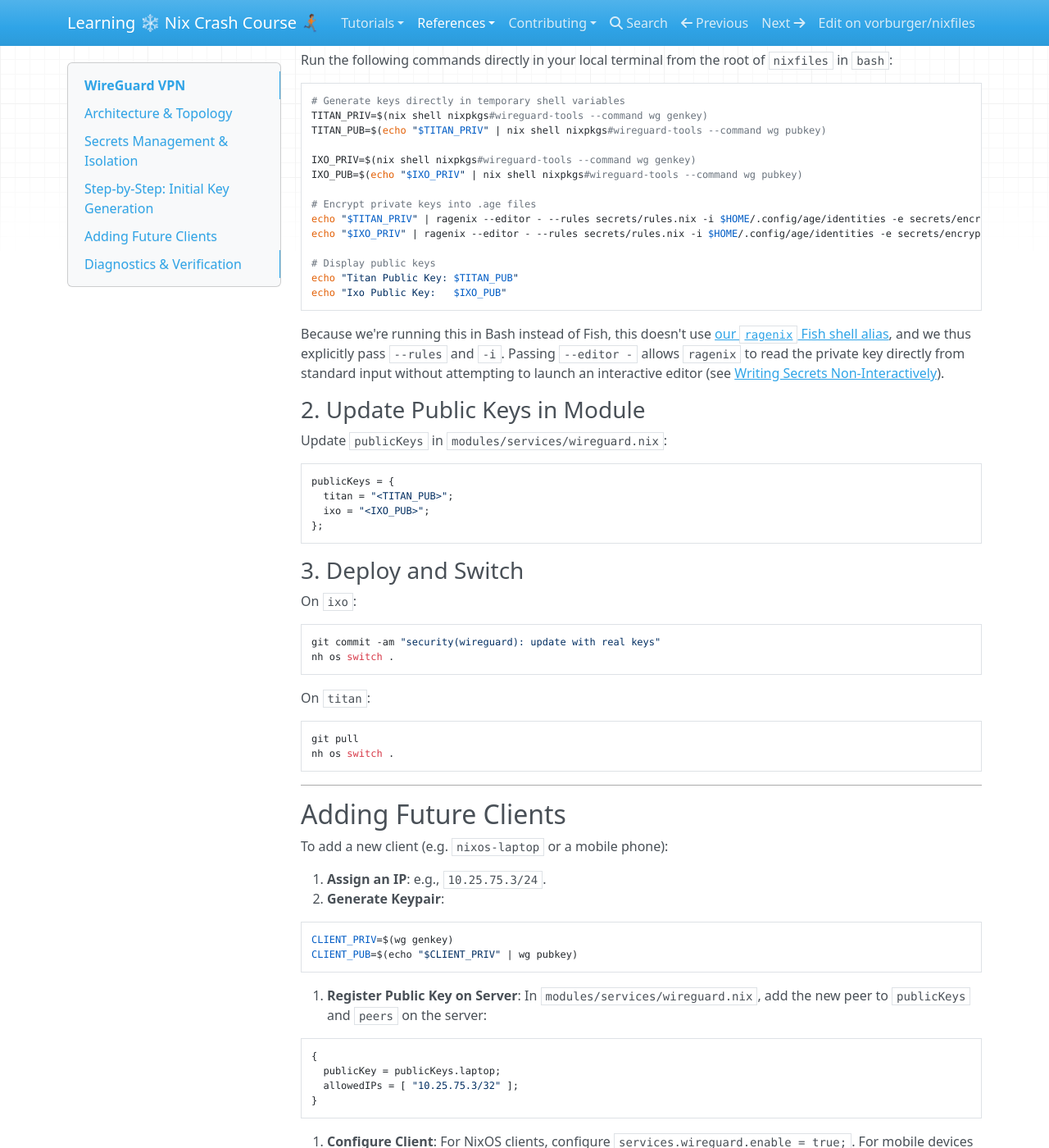
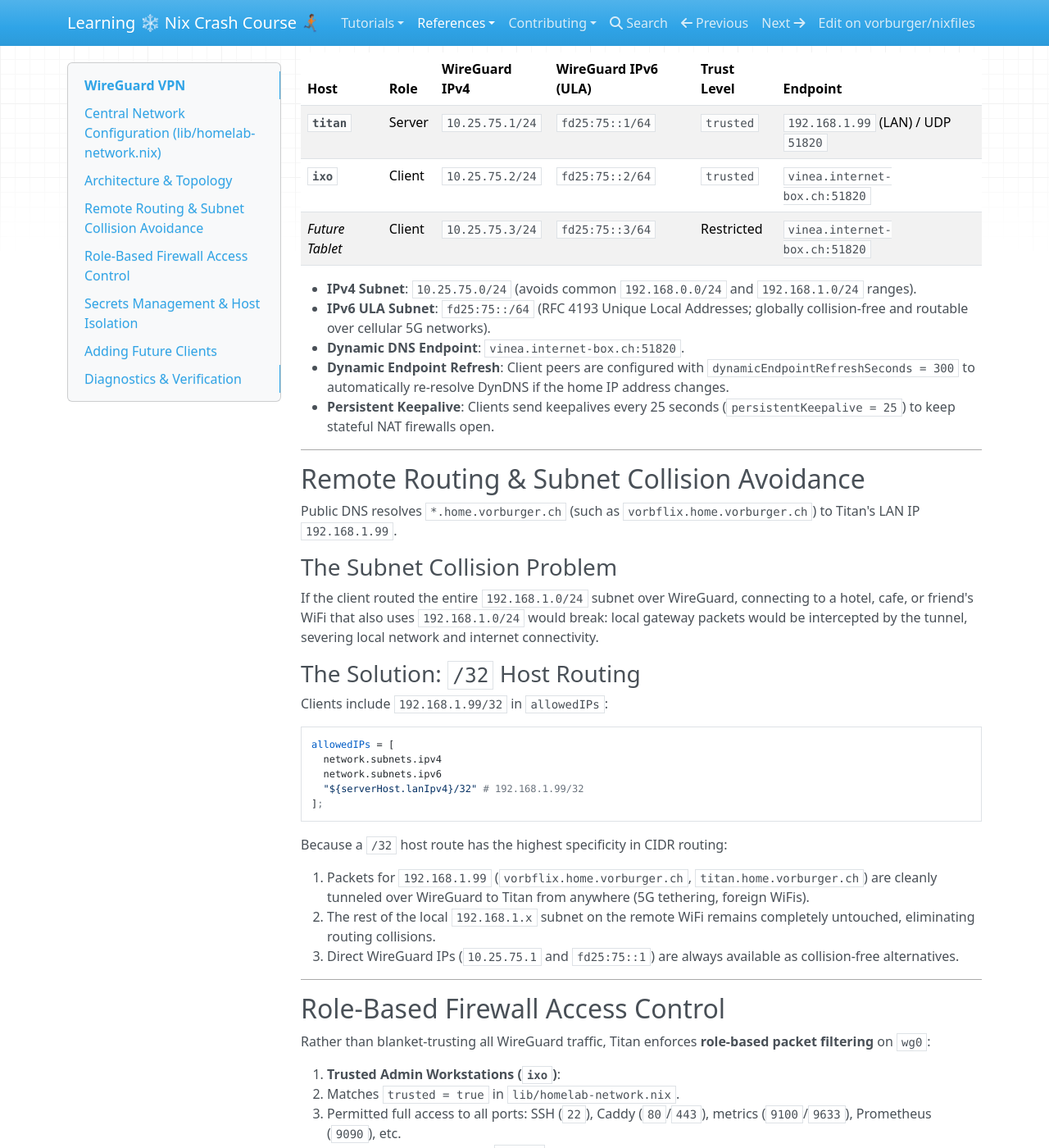
Before and after one commit to vorburger/nixfiles, an MkDocs documentation site: the page built from docs/docs/reference/wireguard.md, in a window 1280 px wide and 1400 px high, scrolled down 1534 px. Shown: the whole window at 82% size. Built offline with MkDocs 1.6.1, drawn with Linux system fonts in a browser that asks for light colours; nearby versions of some CDN libraries; some of the changed text lies outside the part shown.

Commit message:
fix: WireGuard 0.2: centralize homelab topology and add dual-stack wireguard with selective firewall

````diff
--- a/docs/docs/reference/wireguard.md
+++ b/docs/docs/reference/wireguard.md
@@ -1,6 +1,47 @@
 # WireGuard VPN
 
-This document describes the WireGuard VPN mesh architecture in `nixfiles` implemented by `modules/services/wireguard.nix`.
+This document describes the WireGuard VPN mesh architecture in `nixfiles` implemented by `modules/services/wireguard.nix` and configured centrally via `lib/homelab-network.nix`.
+
+---
+
+## Central Network Configuration (`lib/homelab-network.nix`)
+
+To prevent hardcoding IP addresses, public keys, and host roles across multiple Nix files, all network topology parameters are centralized in `lib/homelab-network.nix`.
+
+Both `modules/services/wireguard.nix` and individual host configurations import this single source of truth:
+
+```nix
+# lib/homelab-network.nix
+{
+  domain = "home.vorburger.ch";
+  serverEndpoint = "vinea.internet-box.ch:51820";
+  port = 51820;
+
+  subnets = {
+    ipv4 = "10.25.75.0/24";
+    ipv6 = "fd25:75::/64";
+  };
+
+  hosts = {
+    titan = {
+      role = "server";
+      lanIpv4 = "192.168.1.99";
+      wireguardIpv4 = "10.25.75.1";
+      wireguardIpv6 = "fd25:75::1";
+      publicKey = "UVdA/6vjg/5mq+re3rnKzWUJvdqCPC/ObHQSFTUDqDg=";
+      trusted = true;
+    };
+
+    ixo = {
+      role = "client";
+      wireguardIpv4 = "10.25.75.2";
+      wireguardIpv6 = "fd25:75::2";
+      publicKey = "vkzl9tUdw+9EZdClKirFaygTVo5C2PqjPs9DJ8MuqhI=";
+      trusted = true; # Admin workstation: full access to SSH, Caddy, metrics, etc.
+    };
+  };
+}
+```
 
 ---
 
@@ -19,6 +60,7 @@ The WireGuard network forms a hub-and-spoke mesh topology where `titan` acts as
                        ┌─────────────────┐
                        │  titan (Server) │
                        │   10.25.75.1    │
+                       │   fd25:75::1    │
                        └────────┬────────┘
                                 │
                ┌────────────────┴────────────────┐
@@ -26,130 +68,125 @@ The WireGuard network forms a hub-and-spoke mesh topology where `titan` acts as
       ┌─────────────────┐               ┌─────────────────┐
       │   ixo (Client)  │               │ Future Clients  │
       │   10.25.75.2    │               │  10.25.75.3+    │
+      │   fd25:75::2    │               │  fd25:75::3+    │
       └─────────────────┘               └─────────────────┘
 ```
 
-### Addressing & Endpoints
+### Addressing & Dual-Stack IPv4 / IPv6
 
-| Host            | Role   | WireGuard IP    | Endpoint                                  | Listen Port   |
-| :-------------- | :----- | :-------------- | :---------------------------------------- | :------------ |
-| **`titan`**     | Server | `10.25.75.1/24` | `192.168.1.99` (LAN) / router port 51820  | `51820` (UDP) |
-| **`ixo`**       | Client | `10.25.75.2/24` | Connects to `vinea.internet-box.ch:51820` | Dynamic       |
-| _Future Client_ | Client | `10.25.75.3/24` | Connects to `vinea.internet-box.ch:51820` | Dynamic       |
+The network operates as a native **dual-stack** mesh:
 
-- **Subnet**: `10.25.75.0/24`
-- **Dynamic DNS Endpoint**: `vinea.internet-box.ch:51820`
+| Host            | Role   | WireGuard IPv4  | WireGuard IPv6 (ULA) | Trust Level | Endpoint                           |
+| :-------------- | :----- | :-------------- | :------------------- | :---------- | :--------------------------------- |
+| **`titan`**     | Server | `10.25.75.1/24` | `fd25:75::1/64`      | `trusted`   | `192.168.1.99` (LAN) / UDP `51820` |
+| **`ixo`**       | Client | `10.25.75.2/24` | `fd25:75::2/64`      | `trusted`   | `vinea.internet-box.ch:51820`      |
+| _Future Tablet_ | Client | `10.25.75.3/24` | `fd25:75::3/64`      | Restricted  | `vinea.internet-box.ch:51820`      |
+
+- **IPv4 Subnet**: `10.25.75.0/24` (avoids common `192.168.0.0/24` and `192.168.1.0/24` ranges).
+- **IPv6 ULA Subnet**: `fd25:75::/64` (RFC 4193 Unique Local Addresses; globally collision-free and routable over cellular 5G networks).
+- **Dynamic DNS Endpoint**: `vinea.internet-box.ch:51820`.
 - **Dynamic Endpoint Refresh**: Client peers are configured with `dynamicEndpointRefreshSeconds = 300` to automatically re-resolve DynDNS if the home IP address changes.
 - **Persistent Keepalive**: Clients send keepalives every 25 seconds (`persistentKeepalive = 25`) to keep stateful NAT firewalls open.
 
 ---
 
-## Secrets Management & Isolation
+## Remote Routing & Subnet Collision Avoidance
+
+Public DNS resolves `*.home.vorburger.ch` (such as `vorbflix.home.vorburger.ch`) to Titan's LAN IP `192.168.1.99`.
+
+### The Subnet Collision Problem
+
+If the client routed the entire `192.168.1.0/24` subnet over WireGuard, connecting to a hotel, cafe, or friend's WiFi that also uses `192.168.1.0/24` would break: local gateway packets would be intercepted by the tunnel, severing local network and internet connectivity.
+
+### The Solution: `/32` Host Routing
+
+Clients include `192.168.1.99/32` in `allowedIPs`:
+
+```nix
+allowedIPs = [
+  network.subnets.ipv4
+  network.subnets.ipv6
+  "${serverHost.lanIpv4}/32" # 192.168.1.99/32
+];
+```
+
+Because a `/32` host route has the highest specificity in CIDR routing:
+
+1. Packets for `192.168.1.99` (`vorbflix.home.vorburger.ch`, `titan.home.vorburger.ch`) are cleanly tunneled over WireGuard to Titan from anywhere (5G tethering, foreign WiFis).
+2. The rest of the local `192.168.1.x` subnet on the remote WiFi remains completely untouched, eliminating routing collisions.
+3. Direct WireGuard IPs (`10.25.75.1` and `fd25:75::1`) are always available as collision-free alternatives.
+
+---
+
+## Role-Based Firewall Access Control
+
+Rather than blanket-trusting all WireGuard traffic, Titan enforces **role-based packet filtering** on `wg0`:
+
+1. **Trusted Admin Workstations (`ixo`)**:
+   - Matches `trusted = true` in `lib/homelab-network.nix`.
+   - Permitted full access to all ports: SSH (`22`), Caddy (`80`/`443`), metrics (`9100`/`9633`), Prometheus (`9090`), etc.
+2. **Restricted Media Clients (`tablet`, mobile phones)**:
+   - Matches `trusted = false` in `lib/homelab-network.nix`.
+   - Permitted **only** HTTP (`80`) and HTTPS (`443`) to reach Caddy (Vorbflix, Seerr, Enola UI) plus ICMP ping.
+   - All other ports (including SSH `22` and administrative services) are dropped.
+
+---
+
+## Secrets Management & Host Isolation
 
 Private keys are managed with `ragenix` per [Secrets Management](secrets.md).
 
-### Access Controls & Permissions
-
-1. **Runtime Permissions**: Decrypted into RAM at `/run/secrets/wireguard-<host>` with `0400` ownership (`root:root`). Unprivileged users cannot read private keys.
-2. **Cryptographic Host Isolation**:
-   - `secrets/encrypted/wireguard-titan.age` is encrypted **only** to Titan's SSH host key and admin hardware keys (YubiKey / TPM). The `ixo` machine's SSH key cannot decrypt it.
-   - `secrets/encrypted/wireguard-ixo.age` is encrypted **only** to Ixo's SSH host key and admin hardware keys (YubiKey / TPM). The `titan` machine's SSH key cannot decrypt it.
-3. **Activation Isolation**: Each host activates only its own secret (`age.secrets.wireguard-${config.networking.hostName}`).
-
----
-
-## Step-by-Step: Initial Key Generation
-
-To prevent private keys from entering LLM context or remote logs, generate the keys locally in your terminal:
-
-### 1. Generate Real Keys and Encrypt into Secrets
-
-Run the following commands directly in your local terminal from the root of `nixfiles` in `bash`:
-
-```bash
-# Generate keys directly in temporary shell variables
-TITAN_PRIV=$(nix shell nixpkgs#wireguard-tools --command wg genkey)
-TITAN_PUB=$(echo "$TITAN_PRIV" | nix shell nixpkgs#wireguard-tools --command wg pubkey)
-
-IXO_PRIV=$(nix shell nixpkgs#wireguard-tools --command wg genkey)
-IXO_PUB=$(echo "$IXO_PRIV" | nix shell nixpkgs#wireguard-tools --command wg pubkey)
-
-# Encrypt private keys into .age files
-echo "$TITAN_PRIV" | ragenix --editor - --rules secrets/rules.nix -i $HOME/.config/age/identities -e secrets/encrypted/wireguard-titan.age
-echo "$IXO_PRIV" | ragenix --editor - --rules secrets/rules.nix -i $HOME/.config/age/identities -e secrets/encrypted/wireguard-ixo.age
-
-# Display public keys
-echo "Titan Public Key: $TITAN_PUB"
-echo "Ixo Public Key:   $IXO_PUB"
-```
-
-Because we're running this in Bash instead of Fish, this doesn't use [our `ragenix` Fish shell alias](secrets.md#create-or-edit-a-secret-file), and we thus explicitly pass `--rules` and `-i`. Passing `--editor -` allows `ragenix` to read the private key directly from standard input without attempting to launch an interactive editor (see [Writing Secrets Non-Interactively](secrets.md#writing-secrets-non-interactively-from-stdin)).
-
-### 2. Update Public Keys in Module
-
-Update `publicKeys` in `modules/services/wireguard.nix`:
-
-```nix
-publicKeys = {
-  titan = "<TITAN_PUB>";
-  ixo = "<IXO_PUB>";
-};
-```
-
-### 3. Deploy and Switch
-
-On `ixo`:
-
-```bash
-git commit -am "security(wireguard): update with real keys"
-nh os switch .
-```
-
-On `titan`:
-
-```bash
-git pull
-nh os switch .
-```
+- **Runtime Permissions**: Decrypted into RAM at `/run/secrets/wireguard-<host>` with `0400` ownership (`root:root`).
+- **Cryptographic Host Isolation**:
+  - `secrets/encrypted/wireguard-titan.age` is encrypted **only** to Titan's SSH host key and admin hardware keys.
+  - `secrets/encrypted/wireguard-ixo.age` is encrypted **only** to Ixo's SSH host key and admin hardware keys.
+  - Neither host can decrypt the other's private key.
+- **Activation Isolation**: Each host activates only its own secret (`age.secrets.wireguard-${config.networking.hostName}`).
 
 ---
 
 ## Adding Future Clients
 
-To add a new client (e.g. `nixos-laptop` or a mobile phone):
+To onboard a new client (e.g. `tablet`):
 
-1. **Assign an IP**: e.g., `10.25.75.3/24`.
-2. **Generate Keypair**:
+1. **Generate Keypair**:
 
    ```bash
-   CLIENT_PRIV=$(wg genkey)
-   CLIENT_PUB=$(echo "$CLIENT_PRIV" | wg pubkey)
+   TABLET_PRIV=$(nix shell nixpkgs#wireguard-tools --command wg genkey)
+   TABLET_PUB=$(echo "$TABLET_PRIV" | nix shell nixpkgs#wireguard-tools --command wg pubkey)
    ```
 
-3. **Register Public Key on Server**:
-   In `modules/services/wireguard.nix`, add the new peer to `publicKeys` and `peers` on the server:
+2. **Add to `lib/homelab-network.nix`**:
 
    ```nix
-   {
-     publicKey = publicKeys.laptop;
-     allowedIPs = [ "10.25.75.3/32" ];
-   }
+   tablet = {
+     role = "client";
+     wireguardIpv4 = "10.25.75.3";
+     wireguardIpv6 = "fd25:75::3";
+     publicKey = "<TABLET_PUB>";
+     trusted = false; # Restricted: web ports (80/443) only
+   };
    ```
 
-4. **Configure Client**:
-   For NixOS clients, configure `services.wireguard.enable = true;`.
-   For mobile devices (Android/iOS), configure the WireGuard app with:
-   - **Interface Address**: `10.25.75.3/24`
-   - **Peer Public Key**: `<TITAN_PUB>`
+3. **Deploy to Titan**:
+
+   ```bash
+   git commit -am "feat(wireguard): add tablet client" && git push
+   # On titan: git pull && nh os switch .
+   ```
+
+4. **Configure Client App** (Android / iOS / macOS):
+   - **Interface Addresses**: `10.25.75.3/24`, `fd25:75::3/64`
+   - **Peer Public Key**: Titan's public key
    - **Endpoint**: `vinea.internet-box.ch:51820`
-   - **Allowed IPs**: `10.25.75.0/24`
+   - **Allowed IPs**: `10.25.75.0/24`, `fd25:75::/64`, `192.168.1.99/32`
    - **Persistent Keepalive**: `25`
 
 ---
 
 ## Diagnostics & Verification
 
-Check interface status and handshakes:
+Check interface status, IPs, and handshakes:
 
 ```bash
 sudo wg show
@@ -161,12 +198,15 @@ Check systemd service logs:
 journalctl -u wireguard-wg0 -n 50 --no-pager
 ```
 
-Test connectivity across the tunnel:
+Test IPv4 and IPv6 connectivity across the tunnel:
 
 ```bash
-# From ixo:
+# IPv4
 ping -c 3 10.25.75.1
 
-# From titan:
-ping -c 3 10.25.75.2
+# IPv6 ULA
+ping -c 3 fd25:75::1
+
+# Titan LAN host route over VPN
+ping -c 3 192.168.1.99
 ```
````
Also changed, not shown: 2 other files.
